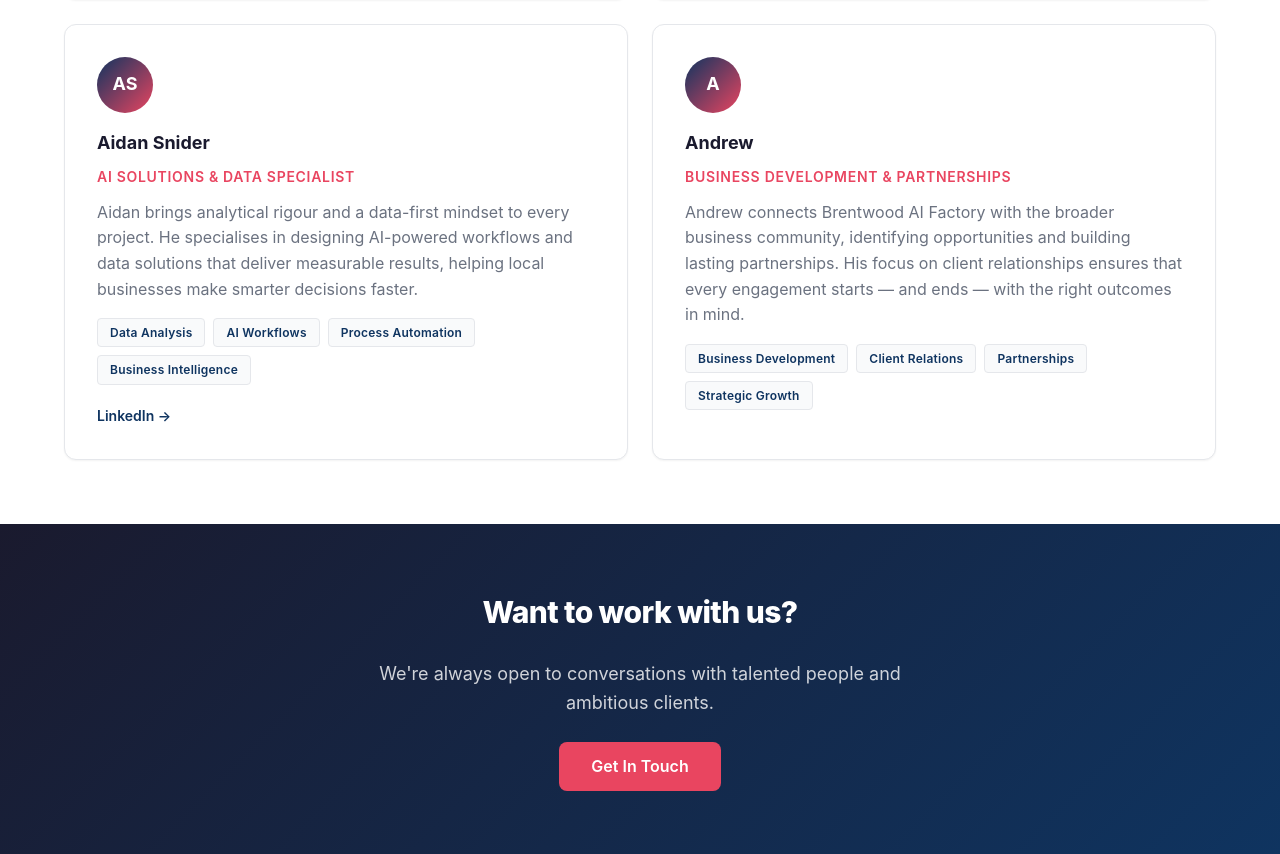
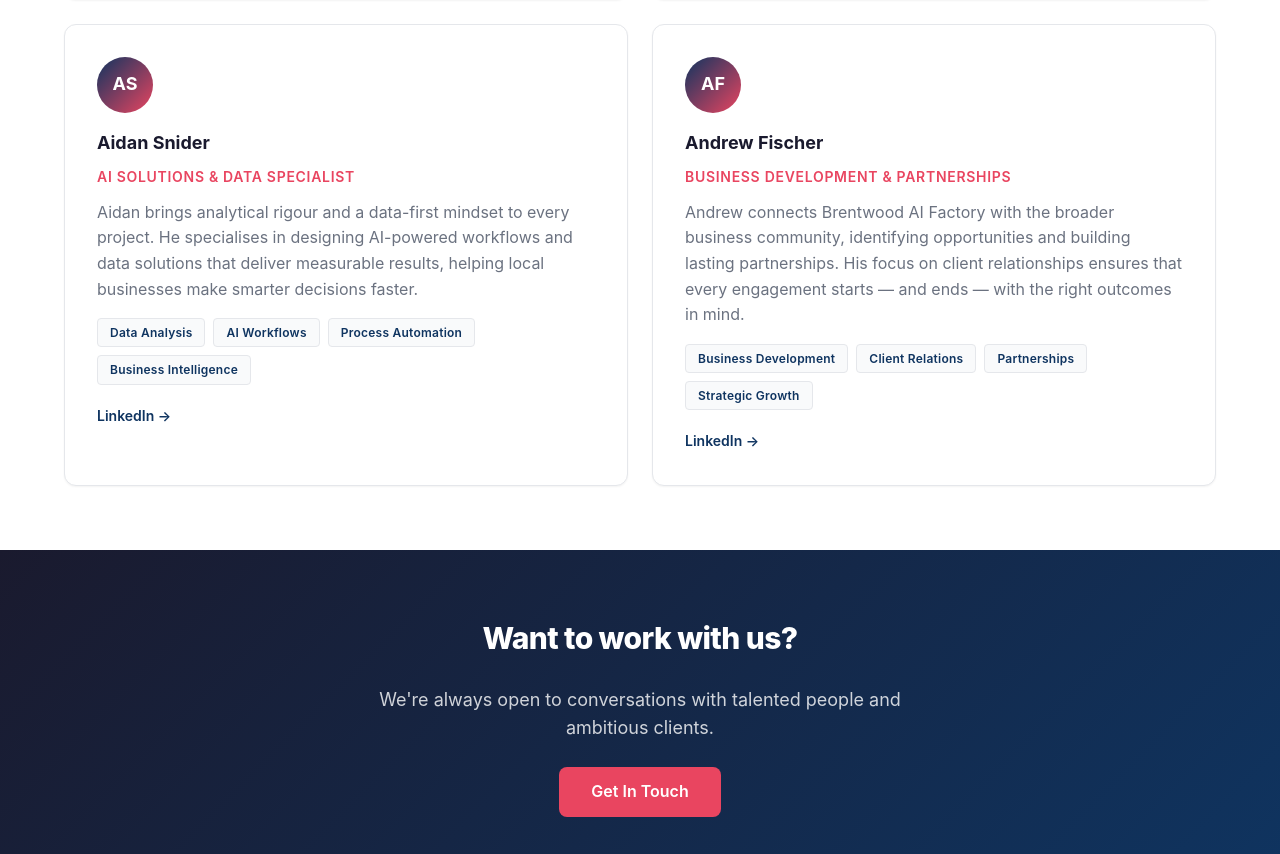
Before and after one commit to eldong/brentwoodaifactory, a React (Vite) app: page /team in a window 1280 px wide. Shown: the part 1044-1898 px from the top of the page. Built offline with nearby package versions, Linux system fonts and the light colour scheme.

Commit message:
Add Andrew Fischer's full name and LinkedIn URL to team data
Agent-Logs-Url: https://github.com/eldong/brentwoodaifactory/sessions/9198290e-3da6-48d2-abac-db4f36ac8098

Co-authored-by: eldong <11573590+eldong@users.noreply.github.com>

```diff
--- a/src/data/team.ts
+++ b/src/data/team.ts
@@ -34,9 +34,10 @@ export const teamMembers: TeamMember[] = [
   },
   {
     id: 'tm-4',
-    name: 'Andrew',
+    name: 'Andrew Fischer',
     title: 'Business Development & Partnerships',
     bio: 'Andrew connects Brentwood AI Factory with the broader business community, identifying opportunities and building lasting partnerships. His focus on client relationships ensures that every engagement starts — and ends — with the right outcomes in mind.',
     expertise: ['Business Development', 'Client Relations', 'Partnerships', 'Strategic Growth'],
+    linkedIn: 'https://www.linkedin.com/in/andrewfischertn/',
   },
 ];
```
